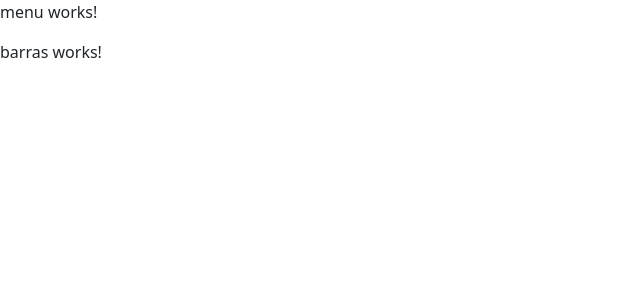
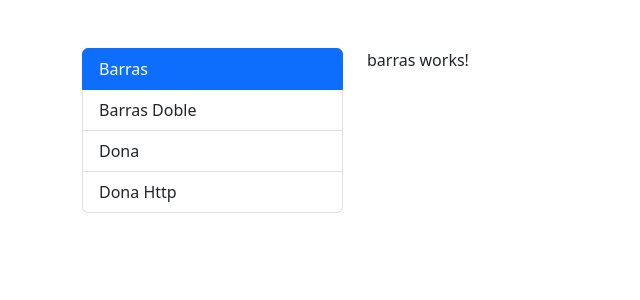
Before and after one commit to EdsonJSF/angular-graficas-app, an Angular app: page /graficas/barra in a window 1280 px wide. Shown: the top 300 px of the page, without its empty margins (0-640 px from the left). Built offline with nearby package versions, Linux system fonts and the light colour scheme.

Commit message:
Menú de la aplicación

```diff
--- a/src/app/app.component.html
+++ b/src/app/app.component.html
@@ -1,3 +1,8 @@
-<app-menu></app-menu>
-
-<router-outlet></router-outlet>
+<div class="row mt-5">
+  <div class="col-12 col-md-3">
+    <app-menu></app-menu>
+  </div>
+  <div class="col">
+    <router-outlet></router-outlet>
+  </div>
+</div>
--- a/src/app/shared/components/menu/menu.component.html
+++ b/src/app/shared/components/menu/menu.component.html
@@ -1 +1,10 @@
-<p>menu works!</p>
+<ul class="list-group">
+  <li
+    class="list-group-item list-group-item-action"
+    *ngFor="let menu of menus"
+    [routerLink]="menu.path"
+    routerLinkActive="active"
+  >
+    {{ menu.name }}
+  </li>
+</ul>
--- a/src/app/shared/components/menu/menu.component.ts
+++ b/src/app/shared/components/menu/menu.component.ts
@@ -1,12 +1,26 @@
-import { Component, OnInit } from '@angular/core';
+import { Component } from '@angular/core';
+
+interface MenuItem {
+  path: string;
+  name: string;
+}
 
 @Component({
   selector: 'app-menu',
   templateUrl: './menu.component.html',
-  styles: [],
+  styles: [
+    `
+      li {
+        cursor: pointer;
+      }
+    `,
+  ],
 })
-export class MenuComponent implements OnInit {
-  constructor() {}
-
-  ngOnInit(): void {}
+export class MenuComponent {
+  menus: MenuItem[] = [
+    { path: '/graficas/barra', name: 'Barras' },
+    { path: '/graficas/barra-doble', name: 'Barras Doble' },
+    { path: '/graficas/dona', name: 'Dona' },
+    { path: '/graficas/dona-http', name: 'Dona Http' },
+  ];
 }
--- a/src/app/shared/shared.module.ts
+++ b/src/app/shared/shared.module.ts
@@ -1,12 +1,14 @@
 import { NgModule } from '@angular/core';
 import { CommonModule } from '@angular/common';
+import { RouterModule } from '@angular/router';
+
 import { MenuComponent } from './components/menu/menu.component';
 
 const importExport = [MenuComponent];
 
 @NgModule({
   declarations: [importExport],
-  imports: [CommonModule],
+  imports: [CommonModule, RouterModule],
   exports: [importExport],
 })
 export class SharedModule {}
--- a/src/index.html
+++ b/src/index.html
@@ -10,7 +10,7 @@
   <!-- Bootstrap -->
   <link href="https://cdn.jsdelivr.net/npm/bootstrap@5.2.3/dist/css/bootstrap.min.css" rel="stylesheet" integrity="sha384-rbsA2VBKQhggwzxH7pPCaAqO46MgnOM80zW1RWuH61DGLwZJEdK2Kadq2F9CUG65" crossorigin="anonymous">
 </head>
-<body>
+<body class="container">
   <app-root></app-root>
 </body>
 </html>
```
